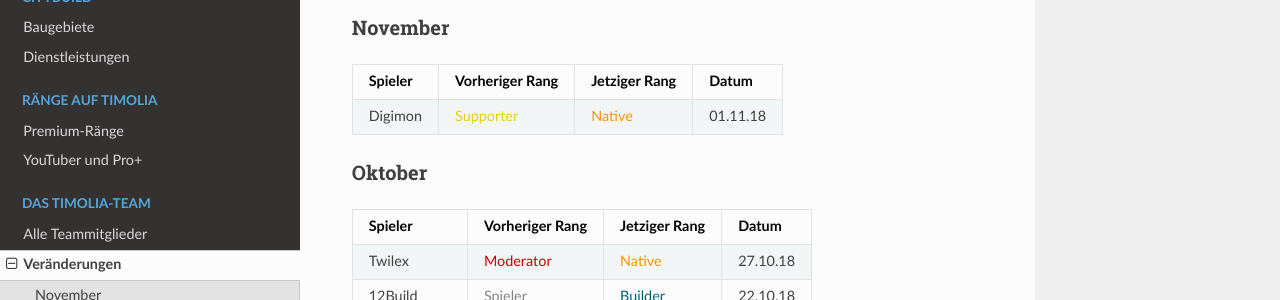
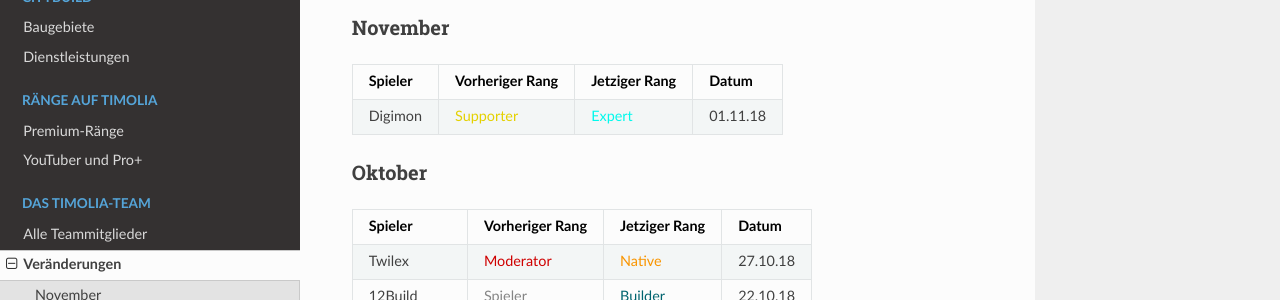
Before and after one commit to TimoliaDE/HowTo, an MkDocs documentation site: the page built from docs/team/changes.md, in a window 1280 px wide and 900 px high. Shown: the part 194-494 px from the top of the window. Built offline with MkDocs 1.6.1, drawn with Linux system fonts in a browser that asks for light colours; nearby versions of some CDN libraries; old or Windows-style settings are respelled for this version of MkDocs.

Commit message:
Update changes.md

```diff
--- a/docs/team/changes.md
+++ b/docs/team/changes.md
@@ -5,7 +5,7 @@ Hier werden alle Aus- und Eintritte bzw. Beförderungen und Degradierungen aufge
 ###  <strong>November</strong>
 | Spieler | Vorheriger Rang | Jetziger Rang | Datum |
 | ------ | ------ | ------ | ------ |
-|Digimon | <span style="color:#E4D100">Supporter</span> | <span style="color:#F99500">Native</span> | 01.11.18 |
+|Digimon | <span style="color:#E4D100">Supporter</span> | <span style="color:#00F9EC">Expert</span> | 01.11.18 |
 
 ###  <strong>Oktober</strong>
 | Spieler | Vorheriger Rang | Jetziger Rang | Datum |
```
